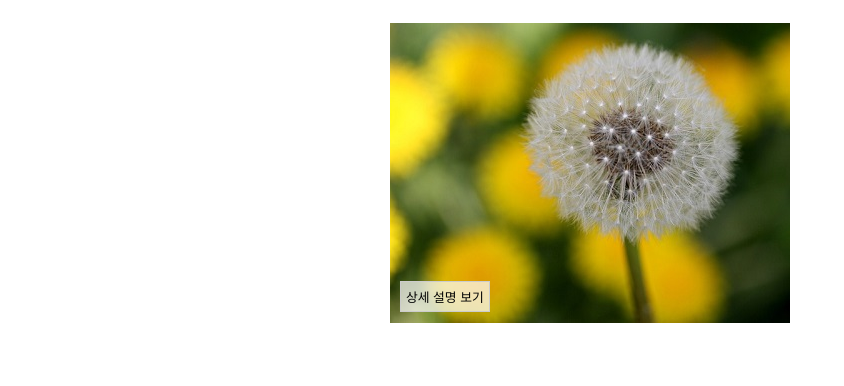
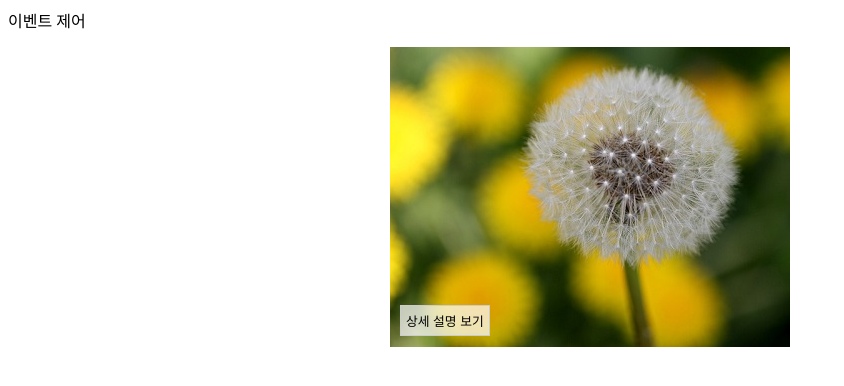
Before and after one commit to copymach/javaScriptex, a plain HTML site: page ex05/diy-event.html in a window 1280 px wide. Shown: the whole page, without its empty margins (0-844 px from the left). Drawn offline with Linux system fonts and the light colour scheme.

Commit message:
js 이벤트 제어

```diff
--- a/ex05/diy-event.html
+++ b/ex05/diy-event.html
@@ -8,6 +8,8 @@
 	<link rel="stylesheet" href="css/event.css">
 </head>
 <body>
+이벤트 제어
+
 	<div id="item">
 		<img src="images/flower1.jpg" alt="">
 		<button class="over" id="open">상세 설명 보기</button>
```
